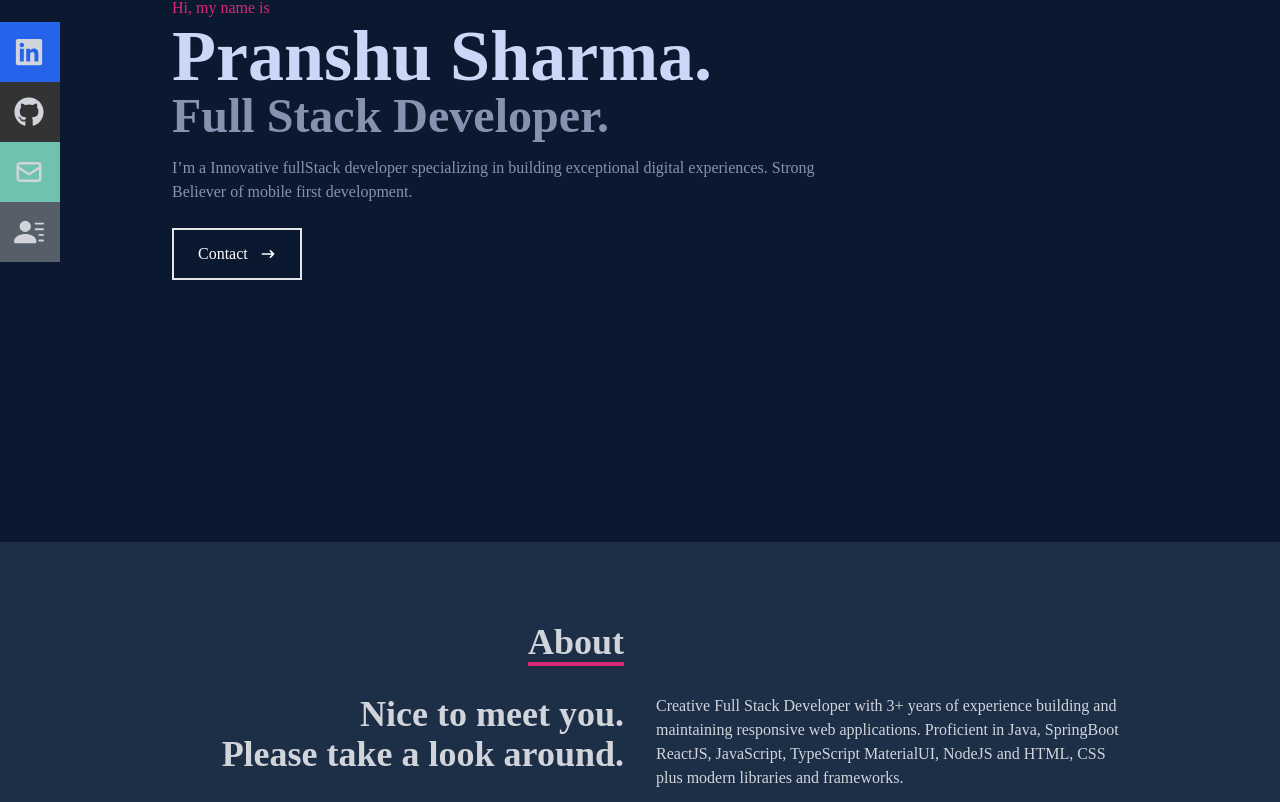
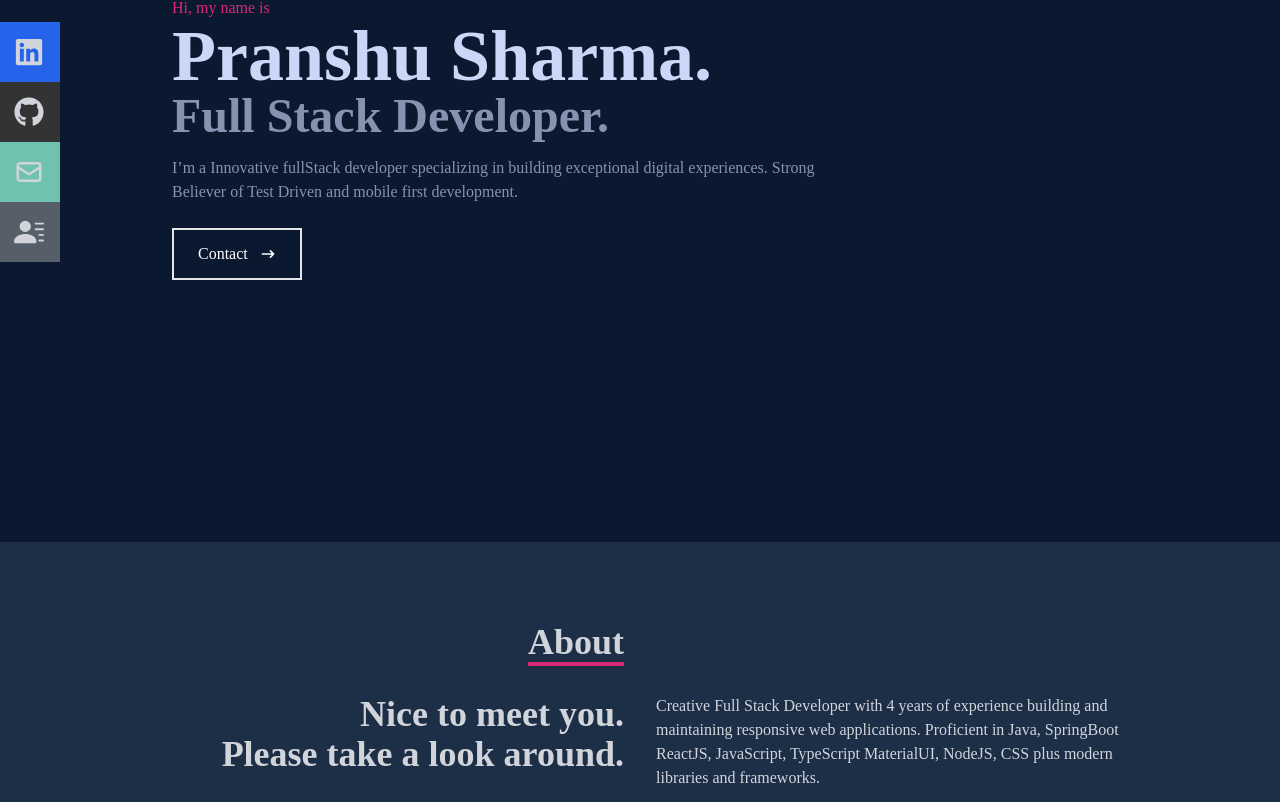
Before and after one commit to pranshu199/React-Portfolio-Website, a React (Create React App) app: page / in a window 1280 px wide. Shown: the part 258-1060 px from the top of the page. Built offline with nearby package versions, Linux system fonts and the light colour scheme.

Commit message:
updated work, about and home section

```diff
--- a/src/components/About.jsx
+++ b/src/components/About.jsx
@@ -17,9 +17,9 @@ const About = () => {
               <p> Nice to meet you.<br/> Please take a look around.</p>
             </div>
             <div>
-              <p>Creative Full Stack Developer with 3+ years of experience building and
+              <p>Creative Full Stack Developer with 4 years of experience building and
                   maintaining responsive web applications. Proficient in Java, SpringBoot ReactJS, JavaScript, TypeScript
-                  MaterialUI, NodeJS and HTML, CSS plus modern libraries and frameworks. </p>
+                  MaterialUI, NodeJS, CSS plus modern libraries and frameworks. </p>
             </div>
           </div>
       </div>
--- a/src/components/Home.jsx
+++ b/src/components/Home.jsx
@@ -18,7 +18,7 @@ const Home = () => {
         </h2>
         <p className='text-[#8892b0] py-4 max-w-[700px]'>
           I’m a Innovative fullStack developer specializing in building exceptional digital experiences.
-          Strong Believer of mobile first development.
+          Strong Believer of Test Driven and mobile first development.
         </p>
         <div className='flex flex-row'>
           <button className='text-white group border-2 px-6 py-3 my-2 flex items-center hover:bg-pink-600 hover:border-pink-600'>
--- a/src/components/Work.jsx
+++ b/src/components/Work.jsx
@@ -29,7 +29,7 @@ const Work = () => {
                 Prompts for AI
               </span>
               <div className='pt-8 text-center'>
-                <a href='https://project-promp-1ul122ddl-pranshu199.vercel.app/'>
+                <a href='https://project-promp-ai.vercel.app/'>
                   <button className='text-center rounded-lg px-4 py-3 m-2 bg-white text-gray-700 font-bold text-lg'>
                     Demo
                   </button>
```
